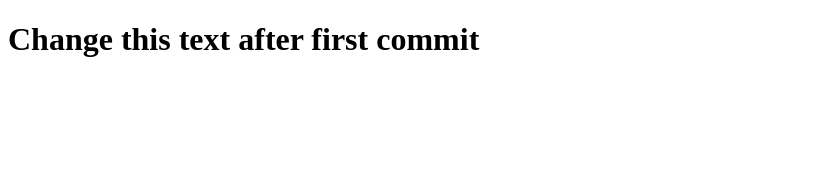
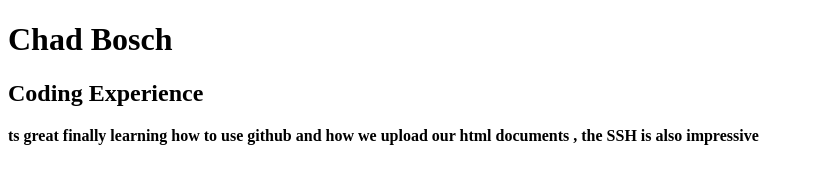
Before and after one commit to Cbazil/TechSkills, a plain HTML site: page index.html in a window 1280 px wide. Shown: the whole page, without its empty margins (0-813 px from the left). Drawn offline with Linux system fonts and the light colour scheme.

Commit message:
Your message

```diff
--- a/index.html
+++ b/index.html
@@ -4,6 +4,11 @@
     <title>Pushing  to Github</title>
 </head>
 <body>
-    <h1>Change this text after first commit</h1>
+    <h1>Chad Bosch</h1>
+    <h2>Coding Experience</h2>
+
+    <p><b>ts great finally learning how to use github and how we upload
+        our html documents , the SSH is also impressive</b>
+    </p>
 </body>
 </html>
```
Also changed, not shown: Prac1.html (deleted, +0 -9 lines).
